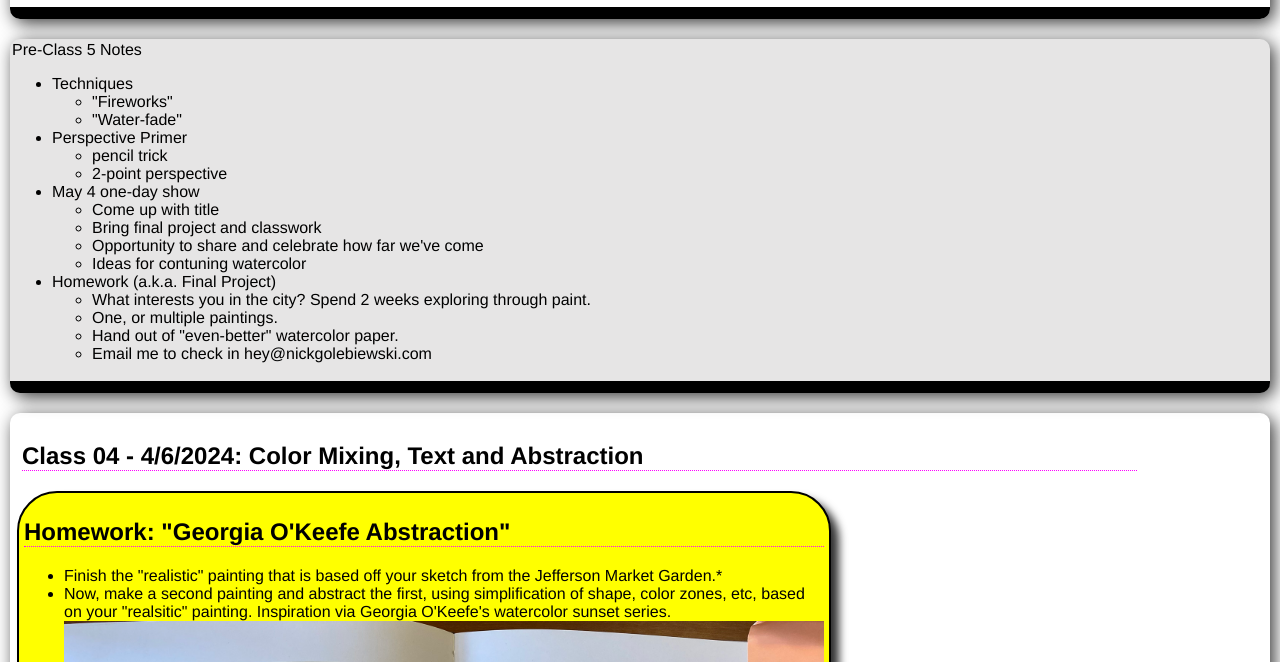
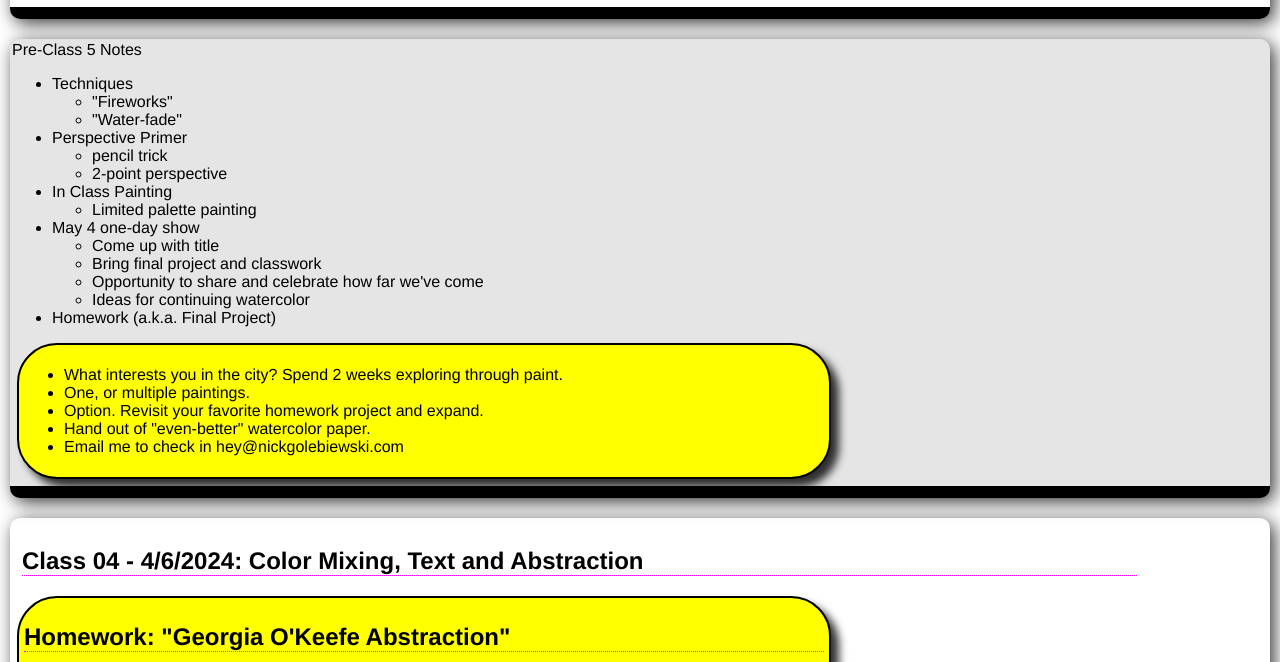
Before and after one commit to ngolebiewski/classes-nickgolebiewski, a plain HTML site: page index.html in a window 1280 px wide. Shown: the part 138-800 px from the top of the page. Drawn offline with Linux system fonts and the light colour scheme.

Commit message:
add more notes for class 5

```diff
--- a/index.html
+++ b/index.html
@@ -34,21 +34,30 @@
         <li>pencil trick</li>
         <li>2-point perspective</li>
       </ul>
+    <li>In Class Painting</li>
+    <ul>
+      <li>Limited palette painting</li>
+    </ul>
     <li>May 4 one-day show</li>
       <ul>
         <li>Come up with title</li>
         <li>Bring final project and classwork</li>
         <li>Opportunity to share and celebrate how far we've come</li>
-        <li>Ideas for contuning watercolor</li>
+        <li>Ideas for continuing watercolor</li>
       </ul>
     <li>Homework (a.k.a. Final Project)</li>
-      <ul>
-        <li>What interests you in the city? Spend 2 weeks exploring through paint.</li>
-        <li>One, or multiple paintings.</li>
-        <li>Hand out of "even-better" watercolor paper.</li>
-        <li>Email me to check in hey@nickgolebiewski.com</li>
-      </ul>
   </ul>
+
+  <div class="homework">
+    <ul>
+      <li>What interests you in the city? Spend 2 weeks exploring through paint.</li>
+      <li>One, or multiple paintings.</li>
+      <li>Option. Revisit your favorite homework project and expand.</li>
+      <li>Hand out of "even-better" watercolor paper.</li>
+      <li>Email me to check in hey@nickgolebiewski.com</li>
+    </ul>
+  </div>
+
 </section>
 
 <!-- Session 4
```
